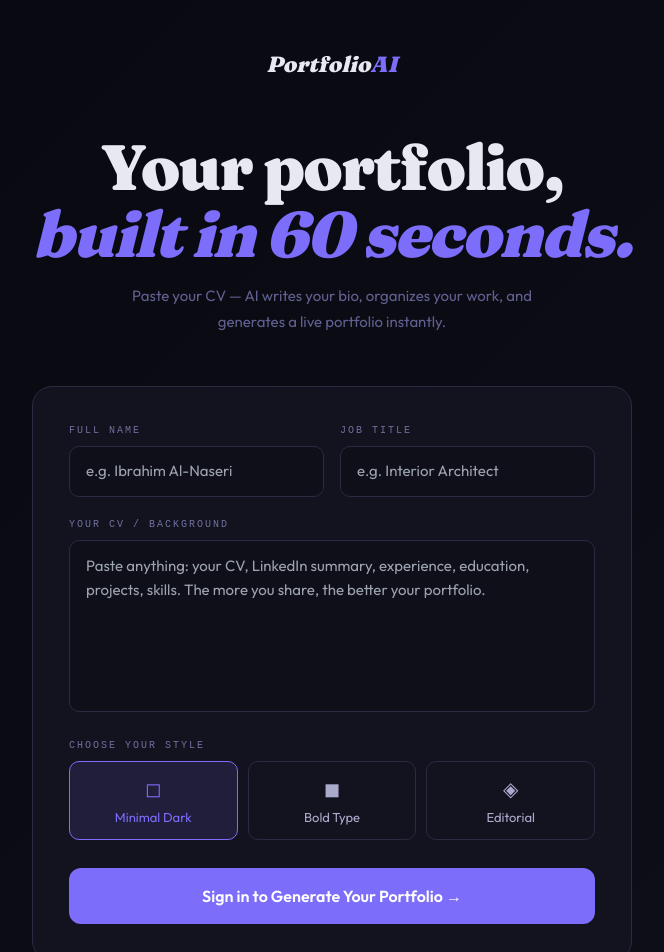
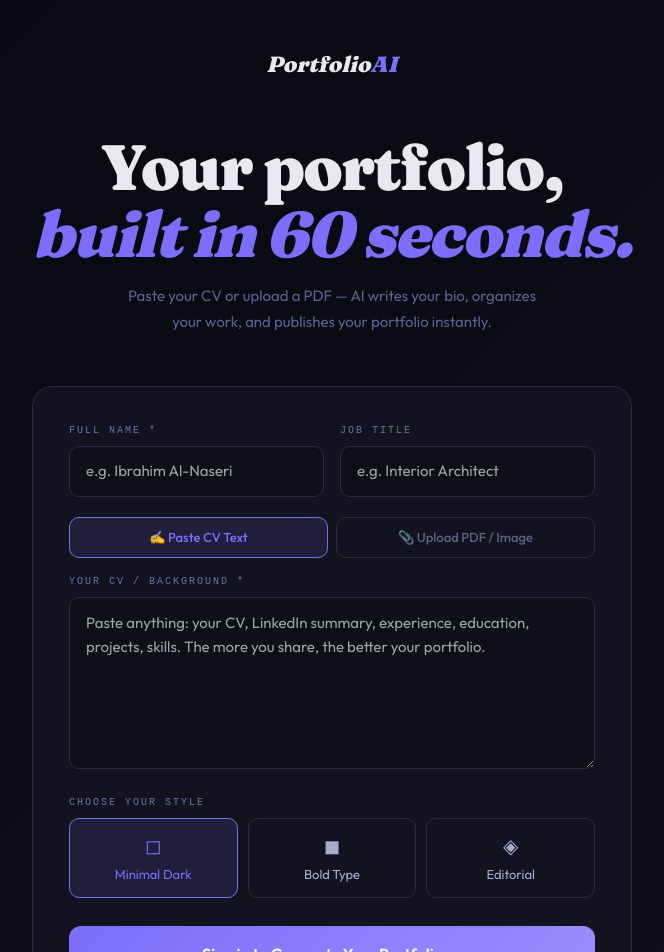
Before and after one commit to IBRAHIM-Alnaseri/portfolioai, a Next.js app: page / in a window 1280 px wide. Shown: the top 952 px of the page, without its empty margins (308-972 px from the left). Built offline with nearby package versions, Linux system fonts and the light colour scheme; no server answers.

Commit message:
Update page.js

```diff
--- a/app/page.js
+++ b/app/page.js
@@ -1,48 +1,82 @@
 'use client'
 
-import { useState } from 'react'
+import { useState, useRef } from 'react'
 import { useRouter } from 'next/navigation'
 import { useUser, SignInButton } from '@clerk/nextjs'
 
 export default function HomePage() {
-  const { isSignedIn, user } = useUser()
+  const { isSignedIn } = useUser()
   const router = useRouter()
 
-  const [name, setName] = useState('')
-  const [title, setTitle] = useState('')
-  const [cvText, setCvText] = useState('')
-  const [theme, setTheme] = useState('minimal')
-  const [loading, setLoading] = useState(false)
-  const [error, setError] = useState('')
+  const [name, setName]             = useState('')
+  const [title, setTitle]           = useState('')
+  const [cvText, setCvText]         = useState('')
+  const [theme, setTheme]           = useState('minimal')
+  const [file, setFile]             = useState(null)
+  const [uploadMode, setUploadMode] = useState('text')
+  const [loading, setLoading]       = useState(false)
+  const [error, setError]           = useState('')
+  const fileInputRef                = useRef()
 
   const themes = [
-    { id: 'minimal', label: 'Minimal Dark', icon: '◻' },
-    { id: 'bold',    label: 'Bold Type',    icon: '◼' },
-    { id: 'editorial', label: 'Editorial',  icon: '◈' },
+    { id: 'minimal',   label: 'Minimal Dark', icon: '◻' },
+    { id: 'bold',      label: 'Bold Type',    icon: '◼' },
+    { id: 'editorial', label: 'Editorial',    icon: '◈' },
   ]
+
+  function handleFileChange(e) {
+    const f = e.target.files?.[0]
+    if (!f) return
+    const allowed = ['application/pdf','image/jpeg','image/jpg','image/png','image/webp','image/heic']
+    if (!allowed.includes(f.type)) {
+      setError('Please upload a PDF or image (JPG, PNG, WEBP).')
+      return
+    }
+    if (f.size > 10 * 1024 * 1024) {
+      setError('File must be under 10MB.')
+      return
+    }
+    setFile(f)
+    setError('')
+  }
 
   async function handleGenerate() {
     setError('')
-
-    if (!name || !title || !cvText) {
-      setError('Please fill in your name, job title, and CV details.')
-      return
-    }
-
+    if (!name) { setError('Please enter your name.'); return }
+    if (uploadMode === 'text' && !cvText) { setError('Please paste your CV text.'); return }
+    if (uploadMode === 'file' && !file)   { setError('Please upload a file.'); return }
     setLoading(true)
 
     try {
-      const res = await fetch('/api/generate', {
+      let res, data
+
+      if (uploadMode === 'file' && file) {
+        const formData = new FormData()
+        formData.append('name', name)
+        formData.append('title', title)
+        formData.append('cvText', cvText)
+        formData.append('theme', theme)
+        formData.append('file', file)
+        res  = await fetch('/api/generate', { method: 'POST', body: formData })
+        data = await res.json()
+      } else {
+        res = await fetch('/api/generate', {
           method: 'POST',
           headers: { 'Content-Type': 'application/json' },
           body: JSON.stringify({ name, title, cvText, theme }),
         })
+        data = await res.json()
+      }
 
-      const data = await res.json()
+      if (!res.ok) {
+        if (data.limitReached) {
+          setError(data.error + ' Upgrade to Pro →')
+        } else {
+          throw new Error(data.error || 'Something went wrong.')
+        }
+        return
+      }
 
-      if (!res.ok) throw new Error(data.error || 'Something went wrong.')
-
-      // Redirect to the live portfolio
       router.push(`/${data.slug}?new=1`)
 
     } catch (err) {
@@ -62,66 +96,99 @@ export default function HomePage() {
       padding: '48px 24px',
       background: 'linear-gradient(135deg, #080810 0%, #0f0f1a 100%)',
     }}>
-      {/* Logo */}
       <div style={{ fontFamily: 'var(--font-fraunces)', fontSize: 22, fontWeight: 900, fontStyle: 'italic', marginBottom: 52 }}>
         Portfolio<span style={{ color: '#7c6dfa' }}>AI</span>
       </div>
 
-      {/* Hero */}
       <div style={{ fontFamily: 'var(--font-fraunces)', fontSize: 'clamp(36px,7vw,64px)', fontWeight: 900, lineHeight: 1.05, textAlign: 'center', marginBottom: 16, letterSpacing: '-0.03em' }}>
         Your portfolio,<br /><em style={{ color: '#7c6dfa' }}>built in 60 seconds.</em>
       </div>
       <p style={{ color: '#606090', fontSize: 15, textAlign: 'center', maxWidth: 420, marginBottom: 52, lineHeight: 1.7 }}>
-        Paste your CV — AI writes your bio, organizes your work, and generates a live portfolio instantly.
+        Paste your CV or upload a PDF — AI writes your bio, organizes your work, and publishes your portfolio instantly.
       </p>
 
-      {/* Input Card */}
-      <div style={{
-        width: '100%', maxWidth: 600,
-        background: '#13131f',
-        border: '1px solid #2a2a40',
-        borderRadius: 20,
-        padding: 36,
-      }}>
+      <div style={{ width: '100%', maxWidth: 600, background: '#13131f', border: '1px solid #2a2a40', borderRadius: 20, padding: 36 }}>
 
-        {/* Name + Title */}
         <div style={{ display: 'grid', gridTemplateColumns: '1fr 1fr', gap: 16, marginBottom: 20 }}>
-          <InputField label="Full Name" value={name} onChange={setName} placeholder="e.g. Ibrahim Al-Naseri" />
+          <InputField label="Full Name *" value={name} onChange={setName} placeholder="e.g. Ibrahim Al-Naseri" />
           <InputField label="Job Title" value={title} onChange={setTitle} placeholder="e.g. Interior Architect" />
         </div>
 
-        {/* CV Text */}
+        <div style={{ display: 'flex', gap: 8, marginBottom: 16 }}>
+          {[
+            { id: 'text', label: '✍ Paste CV Text' },
+            { id: 'file', label: '📎 Upload PDF / Image' },
+          ].map(m => (
+            <button
+              key={m.id}
+              onClick={() => setUploadMode(m.id)}
+              style={{
+                flex: 1, padding: '10px 14px',
+                border: `1px solid ${uploadMode === m.id ? '#7c6dfa' : '#2a2a40'}`,
+                borderRadius: 10,
+                background: uploadMode === m.id ? 'rgba(124,109,250,0.12)' : 'transparent',
+                color: uploadMode === m.id ? '#7c6dfa' : '#606080',
+                cursor: 'pointer', fontSize: 13, fontWeight: 500, fontFamily: 'inherit', transition: 'all 0.15s',
+              }}
+            >
+              {m.label}
+            </button>
+          ))}
+        </div>
+
+        {uploadMode === 'text' && (
           <div style={{ marginBottom: 20 }}>
-          <label style={labelStyle}>Your CV / Background</label>
+            <label style={labelStyle}>Your CV / Background *</label>
             <textarea
               value={cvText}
               onChange={e => setCvText(e.target.value)}
               placeholder="Paste anything: your CV, LinkedIn summary, experience, education, projects, skills. The more you share, the better your portfolio."
               rows={6}
-            style={{ ...inputStyle, resize: 'none', lineHeight: 1.6 }}
+              style={{ ...inputStyle, resize: 'vertical', lineHeight: 1.6 }}
             />
           </div>
+        )}
 
-        {/* Theme Selector */}
+        {uploadMode === 'file' && (
+          <div style={{ marginBottom: 20 }}>
+            <label style={labelStyle}>Upload Your CV *</label>
+            <div
+              onClick={() => fileInputRef.current?.click()}
+              style={{
+                border: `2px dashed ${file ? '#7c6dfa' : '#2a2a40'}`,
+                borderRadius: 12, padding: '32px 20px', textAlign: 'center', cursor: 'pointer',
+                background: file ? 'rgba(124,109,250,0.06)' : '#0f0f1a', transition: 'all 0.15s',
+              }}
+            >
+              <div style={{ fontSize: 32, marginBottom: 8 }}>{file ? '✅' : '📁'}</div>
+              <div style={{ color: file ? '#7c6dfa' : '#606080', fontSize: 14 }}>
+                {file ? file.name : 'Click to upload PDF, JPG, or PNG'}
+              </div>
+              {!file && <div style={{ color: '#404060', fontSize: 12, marginTop: 6 }}>Supports: PDF, JPG, PNG, WEBP · Max 10MB</div>}
+              {file && (
+                <button onClick={e => { e.stopPropagation(); setFile(null) }}
+                  style={{ marginTop: 8, background: 'none', border: 'none', color: '#606080', fontSize: 12, cursor: 'pointer' }}>
+                  Remove file
+                </button>
+              )}
+            </div>
+            <input ref={fileInputRef} type="file" accept=".pdf,.jpg,.jpeg,.png,.webp,.heic"
+              onChange={handleFileChange} style={{ display: 'none' }} />
+          </div>
+        )}
+
         <div style={{ marginBottom: 28 }}>
           <label style={labelStyle}>Choose Your Style</label>
           <div style={{ display: 'grid', gridTemplateColumns: 'repeat(3,1fr)', gap: 10 }}>
             {themes.map(t => (
-              <button
-                key={t.id}
-                onClick={() => setTheme(t.id)}
-                style={{
+              <button key={t.id} onClick={() => setTheme(t.id)} style={{
                 padding: '12px 10px',
                 border: `1px solid ${theme === t.id ? '#7c6dfa' : '#2a2a40'}`,
                 borderRadius: 10,
                 background: theme === t.id ? 'rgba(124,109,250,0.12)' : 'transparent',
                 color: theme === t.id ? '#7c6dfa' : '#aaaacc',
-                  cursor: 'pointer',
-                  fontSize: 13,
-                  fontFamily: 'inherit',
-                  transition: 'all 0.15s',
-                }}
-              >
+                cursor: 'pointer', fontSize: 13, fontFamily: 'inherit', transition: 'all 0.15s',
+              }}>
                 <div style={{ fontSize: 20, marginBottom: 4 }}>{t.icon}</div>
                 {t.label}
               </button>
@@ -129,31 +196,21 @@ export default function HomePage() {
           </div>
         </div>
 
-        {/* Generate Button */}
         {isSignedIn ? (
-          <button
-            onClick={handleGenerate}
-            disabled={loading}
-            style={{
+          <button onClick={handleGenerate} disabled={loading} style={{
             width: '100%', padding: 16,
-              background: loading ? '#333350' : '#7c6dfa',
-              border: 'none', borderRadius: 12,
-              color: 'white', fontSize: 16, fontWeight: 600,
-              cursor: loading ? 'not-allowed' : 'pointer',
-              fontFamily: 'inherit',
-              transition: 'all 0.2s',
-            }}
-          >
+            background: loading ? '#333350' : 'linear-gradient(135deg, #7c6dfa, #9c8dff)',
+            border: 'none', borderRadius: 12, color: 'white', fontSize: 16, fontWeight: 600,
+            cursor: loading ? 'not-allowed' : 'pointer', fontFamily: 'inherit', transition: 'all 0.2s',
+          }}>
             {loading ? '⏳ Generating your portfolio…' : '✦ Generate My Portfolio'}
           </button>
         ) : (
-          // Not signed in → show Clerk sign-in button
           <SignInButton mode="modal">
             <button style={{
               width: '100%', padding: 16,
-              background: '#7c6dfa',
-              border: 'none', borderRadius: 12,
-              color: 'white', fontSize: 16, fontWeight: 600,
+              background: 'linear-gradient(135deg, #7c6dfa, #9c8dff)',
+              border: 'none', borderRadius: 12, color: 'white', fontSize: 16, fontWeight: 600,
               cursor: 'pointer', fontFamily: 'inherit',
             }}>
               Sign in to Generate Your Portfolio →
@@ -161,14 +218,17 @@ export default function HomePage() {
           </SignInButton>
         )}
 
-        {/* Error */}
+        {loading && (
+          <div style={{ marginTop: 16, textAlign: 'center', color: '#505070', fontSize: 12, fontFamily: 'monospace' }}>
+            Running 3-model AI pipeline: Gemini → Claude → GPT-4…
+          </div>
+        )}
+
         {error && (
           <div style={{
             marginTop: 16, padding: '14px 18px',
-            background: 'rgba(250,109,154,0.08)',
-            border: '1px solid rgba(250,109,154,0.3)',
-            borderRadius: 10, color: '#fa6d9a',
-            fontSize: 13, fontFamily: 'monospace',
+            background: 'rgba(250,109,154,0.08)', border: '1px solid rgba(250,109,154,0.3)',
+            borderRadius: 10, color: '#fa6d9a', fontSize: 13, fontFamily: 'monospace',
           }}>
             ⚠ {error}
           </div>
@@ -176,7 +236,7 @@ export default function HomePage() {
       </div>
 
       <p style={{ marginTop: 24, fontSize: 12, color: '#404060', fontFamily: 'monospace' }}>
-        Free forever · No credit card required · Pro from $9/mo
+        Free forever · No credit card required · Pro from TRY 400/mo
       </p>
     </main>
   )
@@ -186,35 +246,19 @@ function InputField({ label, value, onChange, placeholder }) {
   return (
     <div>
       <label style={labelStyle}>{label}</label>
-      <input
-        type="text"
-        value={value}
-        onChange={e => onChange(e.target.value)}
-        placeholder={placeholder}
-        style={inputStyle}
-      />
+      <input type="text" value={value} onChange={e => onChange(e.target.value)}
+        placeholder={placeholder} style={inputStyle} />
     </div>
   )
 }
 
 const labelStyle = {
-  display: 'block',
-  fontFamily: 'monospace',
-  fontSize: 10,
-  letterSpacing: '0.2em',
-  textTransform: 'uppercase',
-  color: '#7070a0',
-  marginBottom: 8,
+  display: 'block', fontFamily: 'monospace', fontSize: 10,
+  letterSpacing: '0.2em', textTransform: 'uppercase', color: '#7070a0', marginBottom: 8,
 }
 
 const inputStyle = {
-  width: '100%',
-  background: '#0f0f1a',
-  border: '1px solid #2a2a40',
-  borderRadius: 10,
-  padding: '13px 16px',
-  color: '#e8e8f0',
-  fontFamily: 'inherit',
-  fontSize: 15,
-  outline: 'none',
+  width: '100%', background: '#0f0f1a', border: '1px solid #2a2a40',
+  borderRadius: 10, padding: '13px 16px', color: '#e8e8f0',
+  fontFamily: 'inherit', fontSize: 15, outline: 'none', boxSizing: 'border-box',
 }
```
Lines whose indentation alone changed are shown as unchanged.
